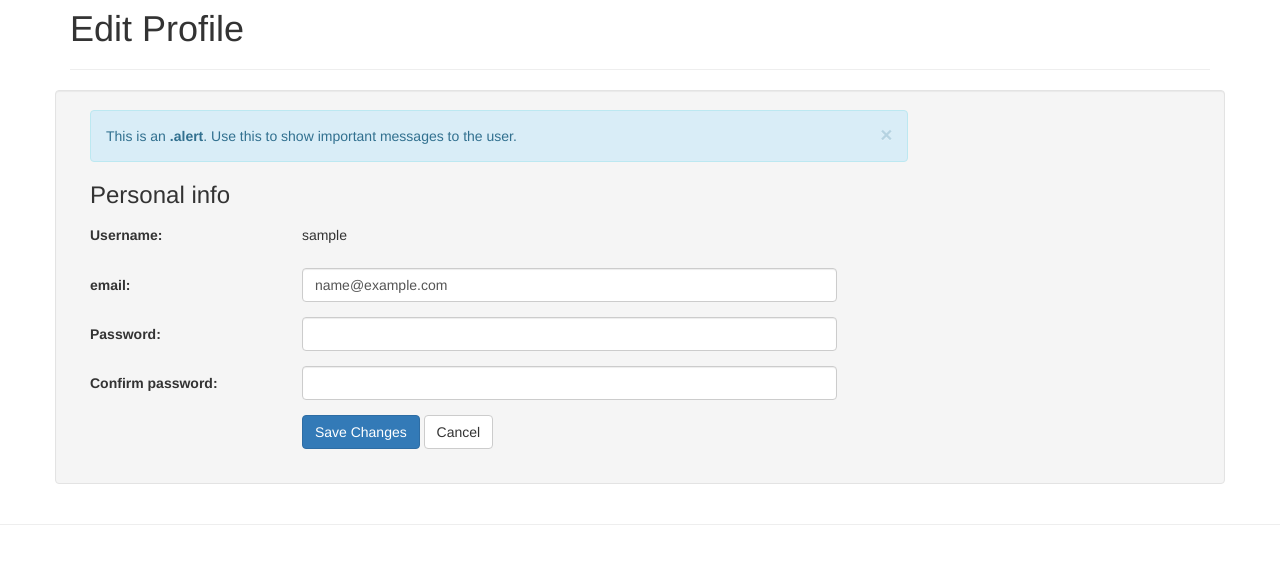
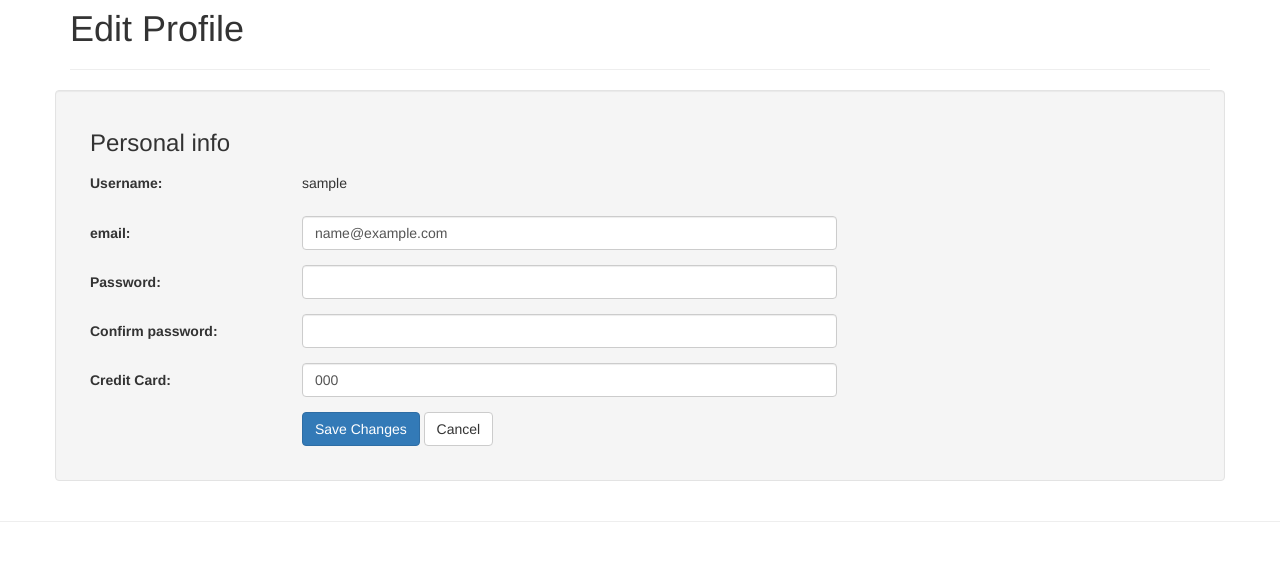
Before and after one commit to NadineMansour/ecommerce2, a PHP site: page /editProfile.php in a window 1280 px wide. Shown: the part 51-615 px from the top of the page. Run offline with PHP 8.4, Linux system fonts and the light colour scheme; the visitor is signed in with stand-in values (Sample User, id 1); tables that the repository leaves empty or names only in its code hold one stand-in row (values such as "Sample post"); some libraries are stand-ins or nearby versions.

Commit message:
user edit profile functions.

```diff
--- a/cart.php
+++ b/cart.php
@@ -1,6 +1,7 @@
 <?php
 //include config
 require_once('includes/config.php');
+if( !$user->is_logged_in() ){ header('Location: index.php'); }
 
 //the cart session
 if (isset($_GET['itm']) && isset($_GET['quan'])) {
--- a/classes/class.user.php
+++ b/classes/class.user.php
@@ -133,7 +133,7 @@ class User extends Password{
         }
     }
 
-    Public function editUserInfo($user_name, $user_email, $user_password, $card)
+    Public function editUserInfo($user_name, $user_email, $user_password, $user_password_repeat, $card)
     {
         $user_name  = trim($user_name);
         $user_email = trim($user_email);
@@ -149,9 +149,6 @@ class User extends Password{
         if (strlen($user_name) > 64 || strlen($user_name) < 2) {
             $this->errors[] = "username should be longer than 2 characters and shorter than 64";
         }
-        if (!preg_match('/^[a-z\d]{2,64}$/i', $user_name)) {
-            $this->errors[] = "Wrong username format. should contain /^[a-z\d]{2,64}$/i";
-        }
         if (empty($user_email)) {
             $this->errors[] = "Email is empty";
         }
@@ -160,11 +157,15 @@ class User extends Password{
         }
         if (!filter_var($user_email, FILTER_VALIDATE_EMAIL)) {
             $this->errors[] = "Invalid Email format";
-        // finally if all the above checks are ok
         }
-
-
-
+        $user_password_hash = password_hash($user_password, PASSWORD_DEFAULT);
+        $query_edit = $this->_db->prepare("UPDATE Users Set  email = :email , cardnumber = :cardnumber , password = :user_password_hash where username = :username");
+        $query_edit->bindValue(':username', $user_name, PDO::PARAM_STR);
+        $query_edit->bindValue(':user_password_hash', $user_password_hash, PDO::PARAM_STR);
+        $query_edit->bindValue(':email', $user_email, PDO::PARAM_STR);
+        $query_edit->bindValue(':cardnumber', $card, PDO::PARAM_STR);
+        $query_edit->execute();
+        $user_id = $this->_db->lastInsertId();
     }
 
 }
--- a/editProfile.php
+++ b/editProfile.php
@@ -45,7 +45,7 @@ $row = $result->fetch();
                     "sr-only">Toggle navigation</span> <span class=
                     "icon-bar"></span> <span class="icon-bar"></span>
                     <span class="icon-bar"></span></button> <a class=
-                    "navbar-brand" href="">Doola</a>
+                    "navbar-brand" href="index.php">Doola</a>
                 </div>
 
                 <div class="navbar-collapse collapse" id="navbar">
@@ -72,6 +72,42 @@ $row = $result->fetch();
     <?php
         if(isset($_POST['submit']))
         {
+            if(isset($_POST['password']) and isset($_POST['email']) and isset($_POST['passwordConfirm']))
+            {
+                if($_POST['passwordConfirm'] == $_POST['password'])
+                {
+
+                    if(!$user->editUserInfo( $_SESSION['username'], $_POST['email'], $_POST['password'],$_POST['passwordConfirm'], $_POST['cardnumber'])){
+                        $message = "User information updated successfully";
+                        $alert = "<div class='alert alert-info alert-dismissable'>
+                    <a class='panel-close close' data-dismiss='alert'>×</a>
+                    <i class='fa fa-coffee'></i>" .  $message .
+                "</div>";
+                    }
+                    else
+                    {
+                        $message = "Please try again";
+                    $alert = "<div class='alert alert-info alert-dismissable' style='background: #FFCCCC'>
+                    <a class='panel-close close' data-dismiss='alert'>×</a>
+                    <i class='fa fa-coffee'></i>" .  $message .
+                "</div>";
+                    }
+                }
+                else
+                {
+                    $message = "Passwords donot match. Please try again.";
+                                        $alert = "<div class='alert alert-info alert-dismissable' style='background: #FFCCCC'>
+                    <a class='panel-close close' data-dismiss='alert'>×</a>
+                    <i class='fa fa-coffee'></i>" .  $message .
+                "</div>";
+                }
+
+                $alertPanel = $alert;
+            }
+            $userQuery = "SELECT * FROM users where username = '". $_SESSION['username'] . "'";
+            $result = $db->query($userQuery);
+            $row = $result->fetch();
+
 
         }
     ?>
@@ -84,12 +120,12 @@ $row = $result->fetch();
 
 
             <div class="col-md-9 personal-info">
-                <div class="alert alert-info alert-dismissable">
-                    <a class="panel-close close" data-dismiss="alert">×</a>
-                    <i class="fa fa-coffee"></i>This is an
-                    <strong>.alert</strong>. Use this to show important
-                    messages to the user.
-                </div>
+                <?php
+                if(isset($_POST['submit']))
+                {
+                    echo $alertPanel;
+                }
+                ?>
 
                 <h3>Personal info</h3>
 
@@ -108,7 +144,7 @@ $row = $result->fetch();
                         <label class="col-md-3 control-label"><div class="text-left">email:</div></label>
 
                         <div class="col-md-8">
-                            <input class="form-control" type="text" value=<?php echo "'" . $row['email'] . "'"?>
+                            <input class="form-control" name="email" type="text" value=<?php echo "'" . $row['email'] . "'"?>
                             >
                         </div>
                     </div>
@@ -117,7 +153,7 @@ $row = $result->fetch();
                         <label class="col-md-3 control-label"><div class="text-left">Password:</div></label>
 
                         <div class="col-md-8">
-                            <input class="form-control" type="password">
+                            <input class="form-control" name="password" type="password">
                         </div>
                     </div>
 
@@ -125,7 +161,16 @@ $row = $result->fetch();
                         <label class="col-md-3 control-label"><div class="text-left">Confirm password:</div></label>
 
                         <div class="col-md-8">
-                            <input class="form-control" type="password" >
+                            <input class="form-control" name="passwordConfirm" type="password" >
+                        </div>
+                    </div>
+
+                    <div class="form-group">
+                        <label class="col-md-3 control-label"><div class="text-left">Credit Card:</div></label>
+
+                        <div class="col-md-8">
+                            <input class="form-control" name="cardnumber" type="text" value=<?php echo "'" . $row['cardnumber'] . "'"?>
+                            >
                         </div>
                     </div>
 
@@ -133,9 +178,9 @@ $row = $result->fetch();
                         <label class="col-md-3 control-label"></label>
 
                         <div class="col-md-8">
-                            <input class="btn btn-primary" type="button" value=
-                            "Save Changes"> <span></span><input class=
-                            "btn btn-default" type="reset" value="Cancel" name="submit">
+                            <input class="btn btn-primary" type="submit" value=
+                            "Save Changes" name="submit"> <span></span><input class=
+                            "btn btn-default" type="reset" value="Cancel" >
                         </div>
                     </div>
                 </form>
--- a/index.php
+++ b/index.php
@@ -57,6 +57,9 @@ require_once('includes/config.php');
                                         echo "<a href='signup.php'> Register </a>";
                                    }
                                 ?>
+                        </li>
+                        <li>
+                            <a href="store.php"> store </a>
                         </li>
                     </ul>
                 </div>
```
Also changed, not shown: store.php (+5 -2 lines).
